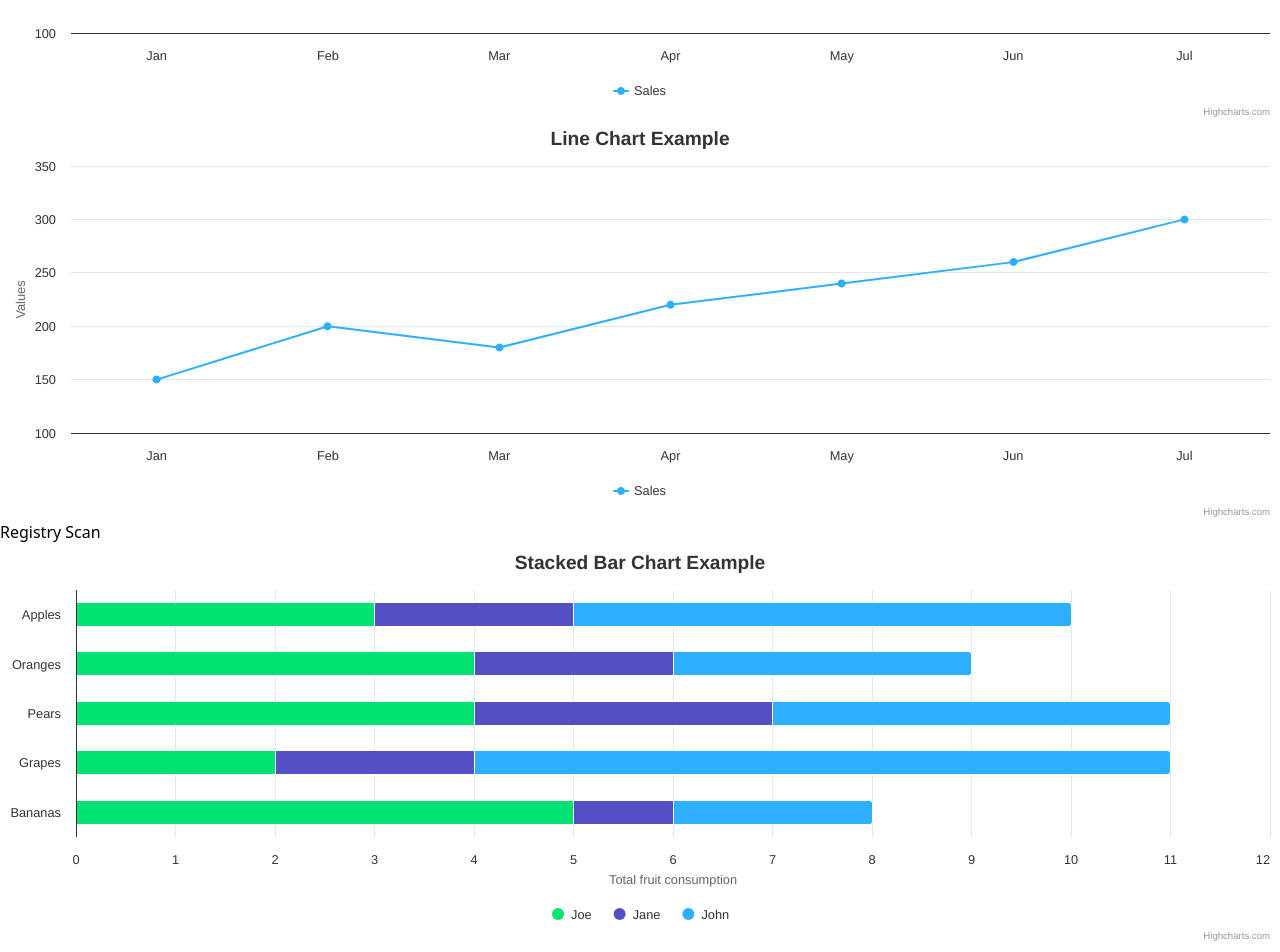
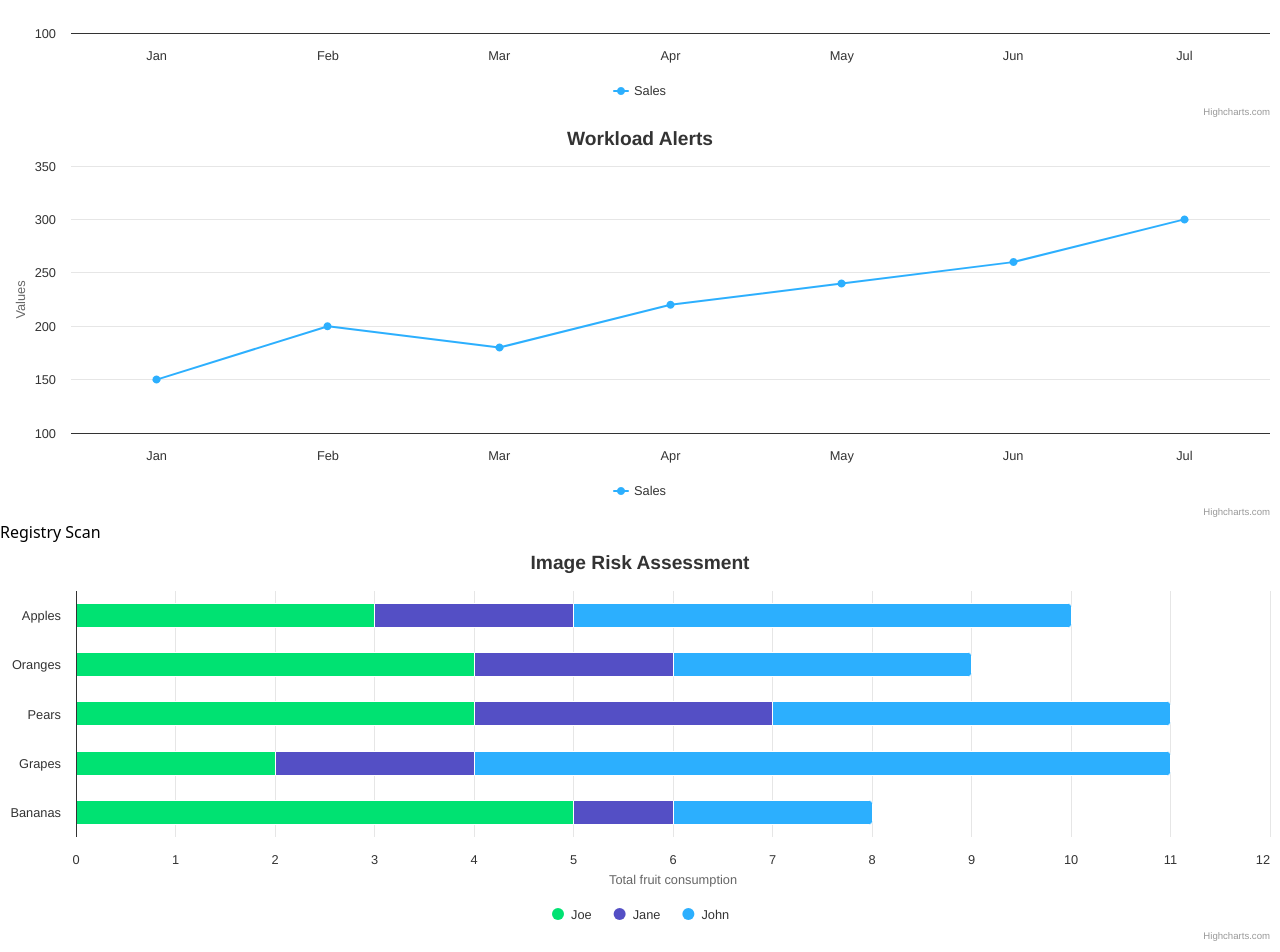
Before and after one commit to prasad-hp/dashboard, a React (Vite) app: page / in a window 1280 px wide. Shown: the part 1540-2492 px from the top of the page. Built offline with nearby package versions, Linux system fonts and the light colour scheme.

Commit message:
Charts updated

```diff
--- a/src/components/Category.jsx
+++ b/src/components/Category.jsx
@@ -1,32 +1,33 @@
 // Dashboard.js
 import React from 'react';
-import { dashboardState } from '../recoil/dashboardState';
+import { useRecoilValue } from 'recoil';
+import { dashboardState } from '../recoil/dashboardState'; // Adjust the import path as needed
 import DonutChart from './DonutChart';
 import LineChart from './LineChart';
 import StackedBarChart from './StackedBarChart';
-import { useRecoilValue } from 'recoil';
 
 function Charts() {
   const { categories } = useRecoilValue(dashboardState);
 
   return (
-    <div>
+    <div className="p-4">
       {categories.map((category) => (
-        <div key={category.name}>
-          <h2>{category.name}</h2>
-          {category.widgets.map((widget) => {
-            const { id, type } = widget;
+        <div key={category.name} className="mb-8">
+          <h2 className="text-2xl font-bold mb-4">{category.name}</h2>
+          <div className="flex flex-wrap gap-4">
+            {category.widgets.map((widget) => {
+              const { id, type, name } = widget;
 
-            if (type === 'pie') {
-              return <DonutChart key={id} />;
-            } else if (type === 'line') {
-              return <LineChart key={id} />;
-            } else if (type === 'bar') {
-              return <StackedBarChart key={id} />;
-            } else {
-              return <div key={id}>No chart available for this type</div>;
-            }
-          })}
+              return (
+                <div key={id} className="flex-1 min-w-[300px]">
+                  {type === 'pie' && <DonutChart name={name} />}
+                  {type === 'line' && <LineChart name={name} />}
+                  {type === 'bar' && <StackedBarChart name={name} />}
+                  {type !== 'pie' && type !== 'line' && type !== 'bar' && <div>No chart available for this type</div>}
+                </div>
+              );
+            })}
+          </div>
         </div>
       ))}
     </div>
--- a/src/components/DonutChart.jsx
+++ b/src/components/DonutChart.jsx
@@ -3,13 +3,13 @@ import React from 'react';
 import HighchartsReact from 'highcharts-react-official';
 import Highcharts from 'highcharts';
 
-const DonutChart = () => {
+const DonutChart = ({name}) => {
   const options = {
     chart: {
       type: 'pie',
     },
     title: {
-      text: 'Donut Chart Example',
+      text: name,
     },
     plotOptions: {
       pie: {
@@ -32,7 +32,6 @@ const DonutChart = () => {
       },
     ],
   };
-
   return <HighchartsReact highcharts={Highcharts} options={options} />;
 };
 
--- a/src/components/LineChart.jsx
+++ b/src/components/LineChart.jsx
@@ -3,13 +3,13 @@ import React from 'react';
 import HighchartsReact from 'highcharts-react-official';
 import Highcharts from 'highcharts';
 
-const LineChart = () => {
+const LineChart = ({name}) => {
   const options = {
     chart: {
         type: 'line',
       },
     title: {
-      text: 'Line Chart Example',
+      text: name,
     },
     xAxis: {
       categories: ['Jan', 'Feb', 'Mar', 'Apr', 'May', 'Jun', 'Jul'],
--- a/src/components/StackedBarChart.jsx
+++ b/src/components/StackedBarChart.jsx
@@ -3,13 +3,13 @@ import React from 'react';
 import HighchartsReact from 'highcharts-react-official';
 import Highcharts from 'highcharts';
 
-const StackedBarChart = () => {
+const StackedBarChart = ({name}) => {
   const options = {
     chart: {
       type: 'bar',
     },
     title: {
-      text: 'Stacked Bar Chart Example',
+      text: name,
     },
     xAxis: {
       categories: ['Apples', 'Oranges', 'Pears', 'Grapes', 'Bananas'],
--- a/src/pages/Dashboard.jsx
+++ b/src/pages/Dashboard.jsx
@@ -12,9 +12,7 @@ function Dashboard (){
   return (
     <div className="container mx-auto p-4">
       <Navbar />
-      {dashboard.categories.map((category, index) => (
-        <Category key={index} category={category} />
-      ))}
+        <Category category={dashboard.category} />
       <AddWidgetForm />
     </div>
   );
--- a/src/recoil/dashboardState.js
+++ b/src/recoil/dashboardState.js
@@ -15,15 +15,15 @@ export const dashboardState = atom({
       {
         name: 'CWPP Dashboard',
         widgets: [
-          { id: 1, name: "Top 5 Namespace Specific Alerts", text: "No graph Data available", type: "line" },
-          { id: 2, name: "Workload Alerts", text: "No graph Data available", type: "line" }
+          { id: 3, name: "Top 5 Namespace Specific Alerts", text: "No graph Data available", type: "line" },
+          { id: 4, name: "Workload Alerts", text: "No graph Data available", type: "line" }
         ],
       },
       {
         name: 'Registry Scan',
         widgets: [
-          { id: 1, name: "Image Risk Assessment", type: "bar" },
-          { id: 2, name: "Image Security Issues", type: "bar" }
+          { id: 5, name: "Image Risk Assessment", type: "bar" },
+          { id: 6, name: "Image Security Issues", type: "bar" }
         ],
       },
     ],
```
